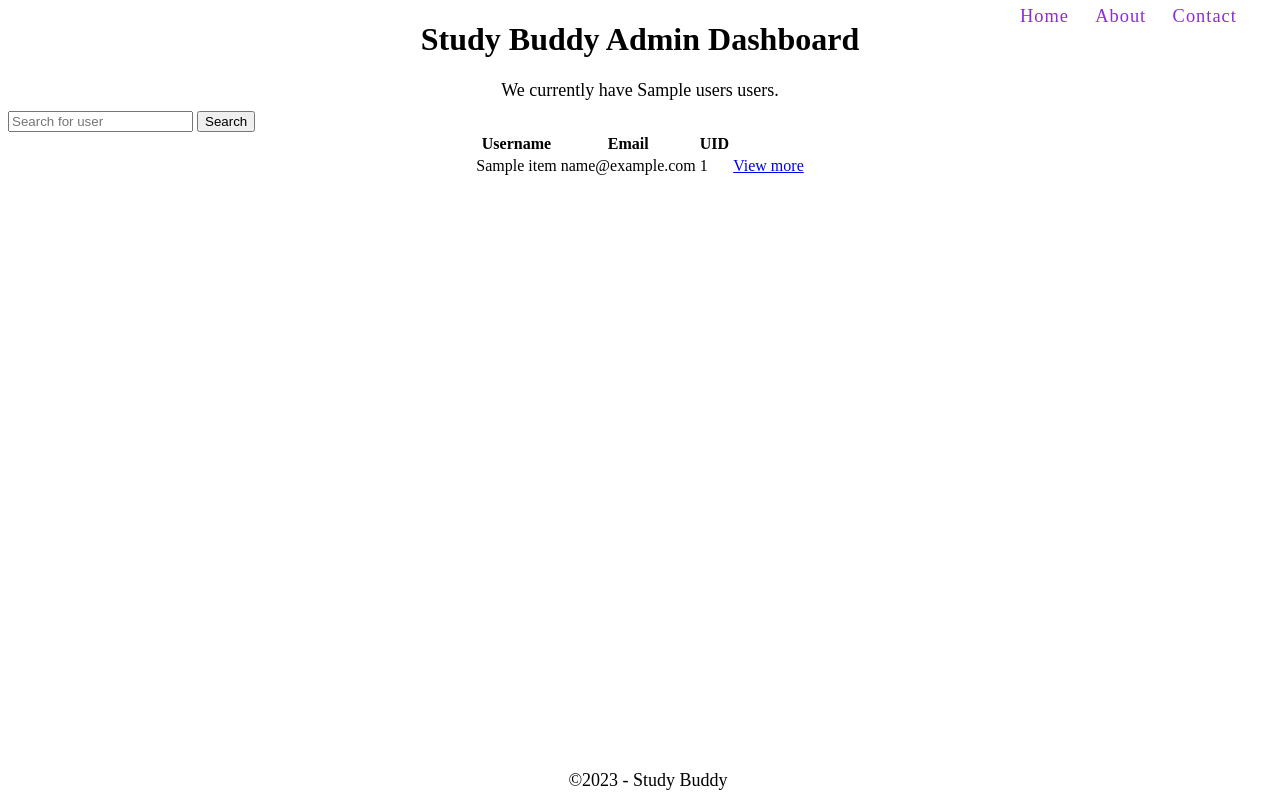
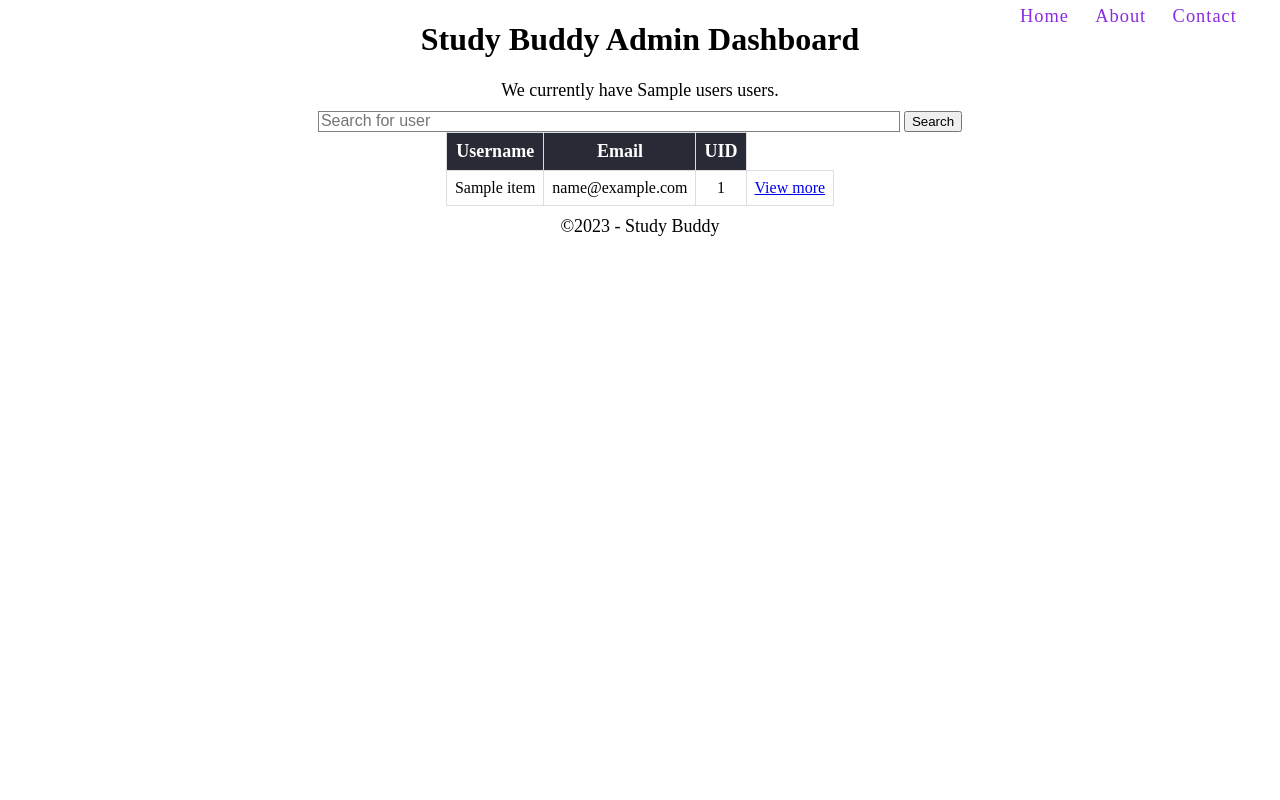
Before and after one commit to mastertimisensei/StudyBuddyBE, a Flask app: page /dashboard in a window 1280 px wide. Run offline with Flask 3, Linux system fonts and the light colour scheme; a database or web service that is not in the repository returns one stand-in record (values such as "Sample title"); data that the repository does not hold is empty.

Commit message:
More Admin app

```diff
--- a/adminweb/static/style.css
+++ b/adminweb/static/style.css
@@ -98,22 +98,46 @@ nav a:hover {
   }
 }
 
+.form-center {
+  display:flex;
+  justify-content: center;
+}
+
+input[type="text"] {
+	width: 45vw;
+  	height: 15px;
+  	padding: 2px;
+  	font-size: 1rem;
+  	border: 1px solid gray;
+}
 
 table {
   margin-left: auto;
   margin-right: auto;
+  border-collapse: collapse;
+}
+th, td {
+  border: 1px solid #ddd;
+  padding: 8px;
+  text-align: center;
+}
+th {
+  background-color: #282a35;
+  font-size: 18px;
+color:#fff;
+  font-weight: bold;
+}
+td {
+  font-size: 16px;
+}
+tr:hover {
+color:#fff;
+  background-color: #04aa6d;
 }
 
-input {
+form {
   margin-left: auto;
   margin-right: auto;
-}
-
-footer {
-  position: absolute;
-  bottom: 0;
-  width: 100%;
-  height: 2.5rem;            /* Footer height */
 }
 
 /* Media queries for extra small screens */
--- a/adminweb/templates/base.html
+++ b/adminweb/templates/base.html
@@ -14,7 +14,7 @@
         {% block header %}
             <nav>
                 <ul>
-                    <li><a href="dashboard.html">Home</a></li>
+                    <li><a href="dashboard">Home</a></li>
                     <li><a href="#">About</a></li>
                     <li><a href="#">Contact</a></li>
                 </ul>
@@ -25,12 +25,9 @@
     <main>
         {% block content %}{% endblock %}
     </main>
-        {% block footer %}
-        <div id="footer">
-        <footer>
+    {% block footer %}
             <p>&copy;2023 - Study Buddy</p>
-        </footer>
-    </div>
-        {% endblock %}
+    {% endblock %}
+
 </body>
 </html>
--- a/adminweb/templates/dashboard.html
+++ b/adminweb/templates/dashboard.html
@@ -9,10 +9,13 @@
 {% block content %}
     <h1>Study Buddy Admin Dashboard</h1>
     <p>We currently have {{ count_user }} users.</p>
+    <div class = "form-center">
     <form action="" method="GET">
         <input type="text" name="search" placeholder="Search for user" id = "search">
         <input type="submit" value="Search">
     </form>
+    </div>
+    <div style="overflow-x:auto;">
     <table>
         <thead>
             <tr>
@@ -31,6 +34,8 @@
                 </tr>
             {% endfor %}
         </tbody>
+    </table>
+    </div>
 {% endblock %}
 
 {% block footer %}
```
